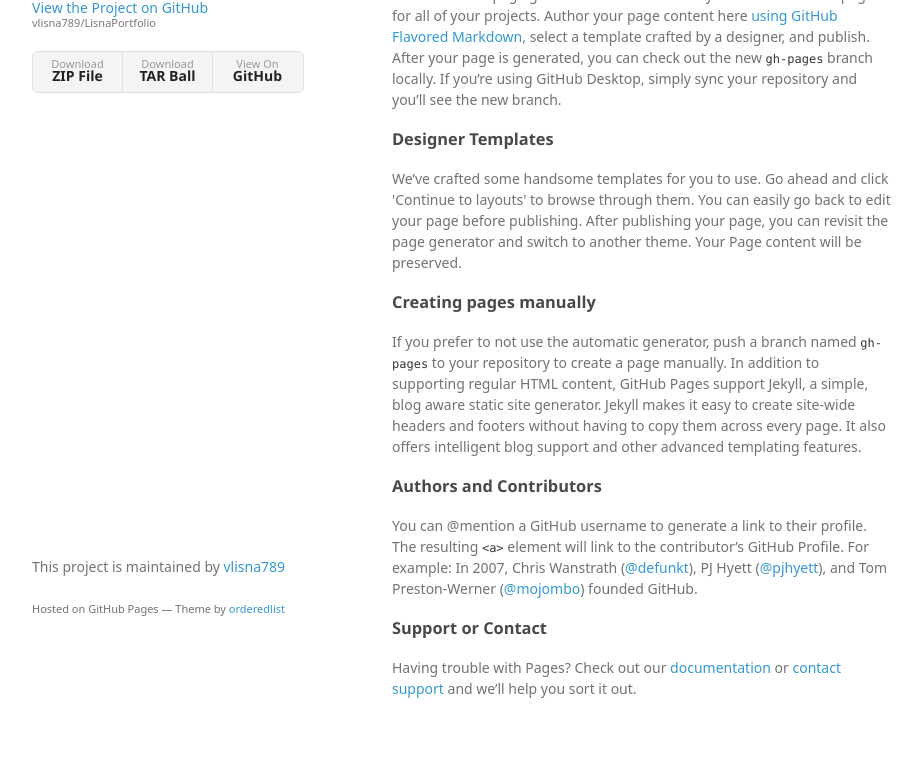
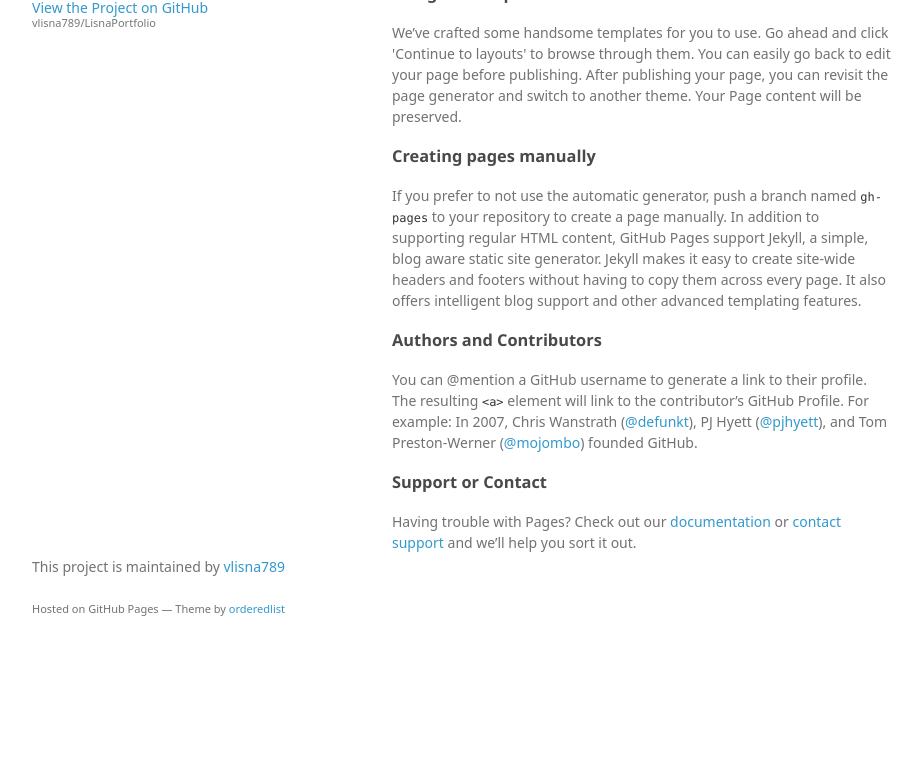
Before and after one commit to nazaaqat/LisnaPortfolio, a plain HTML site: page index.html in a window 1280 px wide. Shown: the part 112-881 px from the top of the page, without its empty margins (178-1100 px from the left). After the commit the page ends 800 px from the top, so only its background shows below. Drawn offline with Linux system fonts and the light colour scheme; a web font is replaced by a local one.

Commit message:
Update index.html

```diff
--- a/index.html
+++ b/index.html
@@ -3,7 +3,7 @@
   <head>
     <meta charset="utf-8">
     <meta http-equiv="X-UA-Compatible" content="chrome=1">
-    <title>Lisnaportfolio by vlisna789</title>
+    <title>Lisna's Design Portfolio</title>
 
     <link rel="stylesheet" href="stylesheets/styles.css">
     <link rel="stylesheet" href="stylesheets/github-light.css">
@@ -21,17 +21,13 @@
         <p class="view"><a href="https://github.com/vlisna789/LisnaPortfolio">View the Project on GitHub <small>vlisna789/LisnaPortfolio</small></a></p>
 
 
-        <ul>
-          <li><a href="https://github.com/vlisna789/LisnaPortfolio/zipball/master">Download <strong>ZIP File</strong></a></li>
-          <li><a href="https://github.com/vlisna789/LisnaPortfolio/tarball/master">Download <strong>TAR Ball</strong></a></li>
-          <li><a href="https://github.com/vlisna789/LisnaPortfolio">View On <strong>GitHub</strong></a></li>
-        </ul>
+
       </header>
       <section>
         <h3>
 <a id="welcome-to-github-pages" class="anchor" href="#welcome-to-github-pages" aria-hidden="true"><span aria-hidden="true" class="octicon octicon-link"></span></a>Welcome to GitHub Pages.</h3>
 
-<p>This automatic page generator is the easiest way to create beautiful pages for all of your projects. Author your page content here <a href="https://guides.github.com/features/mastering-markdown/">using GitHub Flavored Markdown</a>, select a template crafted by a designer, and publish. After your page is generated, you can check out the new <code>gh-pages</code> branch locally. If you’re using GitHub Desktop, simply sync your repository and you’ll see the new branch.</p>
+
 
 <h3>
 <a id="designer-templates" class="anchor" href="#designer-templates" aria-hidden="true"><span aria-hidden="true" class="octicon octicon-link"></span></a>Designer Templates</h3>
```
